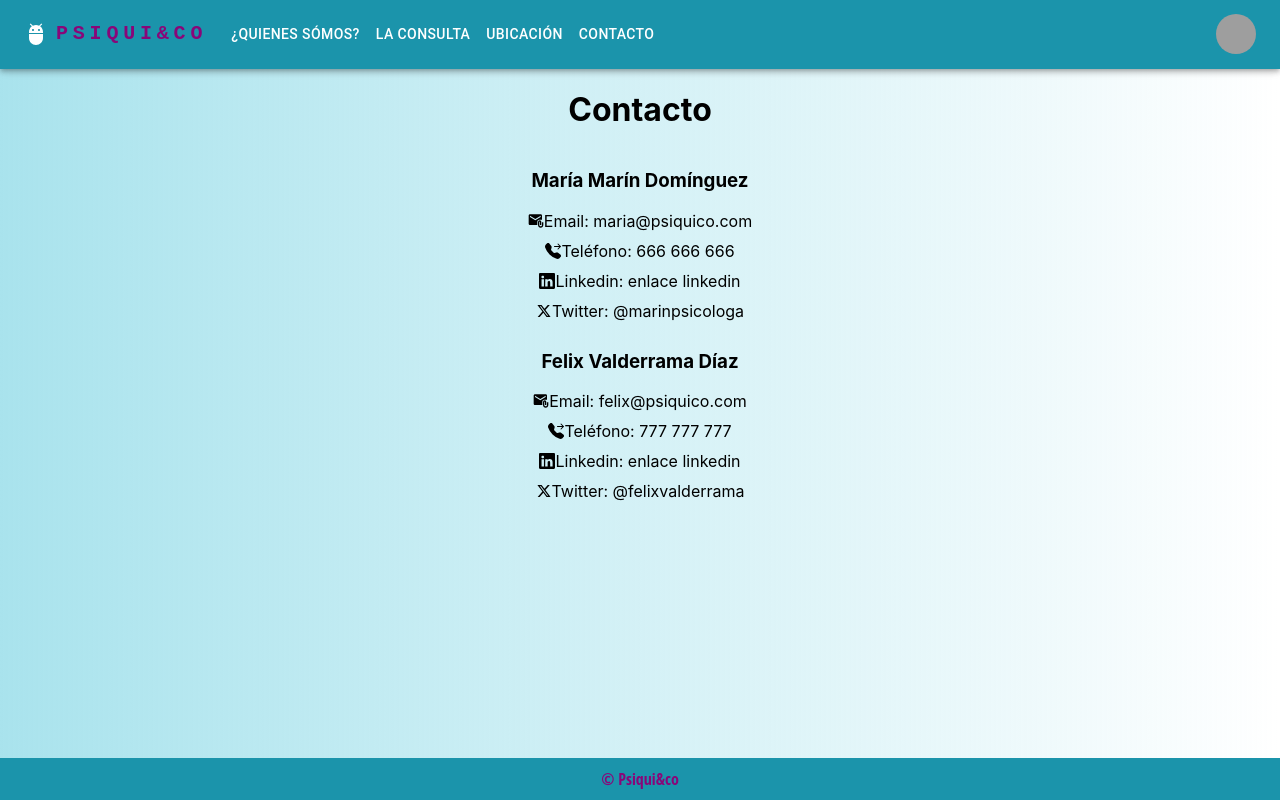
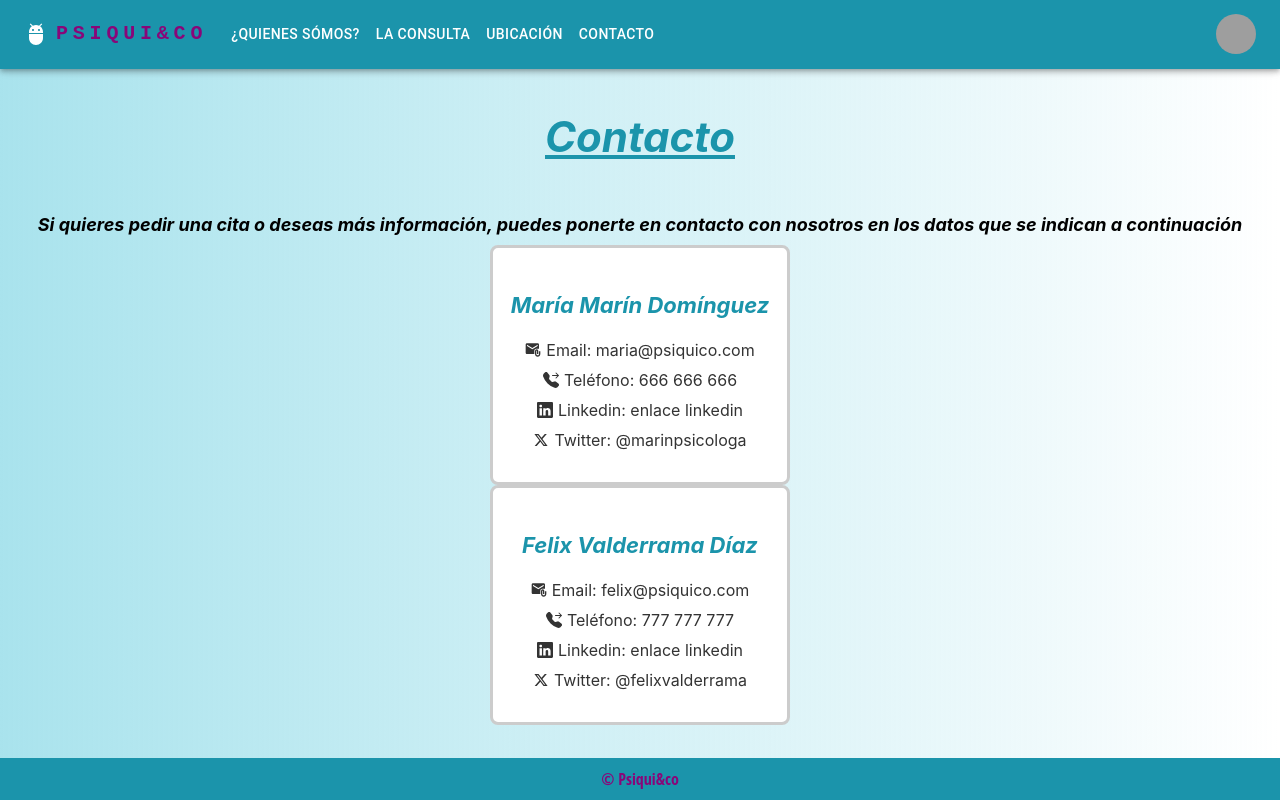
Before and after one commit to AgustinEscalanteRojo/web-psiquico, a React (Create React App) app: page /Contact in a window 1280 px wide. Built offline with nearby package versions, Linux system fonts and the light colour scheme; grey boxes are pictures that could not be loaded.

Commit message:
styles: add styles view contact

```diff
--- a/src/views/Contact/index.tsx
+++ b/src/views/Contact/index.tsx
@@ -5,15 +5,22 @@ import Footer from '../../components/Footer';
 import { RiTwitterXFill } from 'react-icons/ri';
 import { BsFillTelephoneForwardFill, BsLinkedin } from 'react-icons/bs';
 import { MdAttachEmail } from 'react-icons/md';
-import { Container, ContactInfo, Icon } from './styles';
+import { Container, ContactInfo, Title, Name, Info, StyledContainer } from './styles';
 
 const Contact: FC = () => {
   return (
     <>
       <Header />
       <Container>
-        <h1>Contacto</h1>
-        <h3>María Marín Domínguez</h3>
+        <Title>Contacto</Title>
+        <Info>
+          Si quieres pedir una cita o deseas más información, puedes ponerte en
+          contacto con nosotros en los datos que se indican a continuación
+        </Info>
+
+        <StyledContainer>
+        <Name>María Marín Domínguez</Name>
+
         <ContactInfo>
           <MdAttachEmail />
           Email: maria@psiquico.com
@@ -28,14 +35,19 @@ const Contact: FC = () => {
         <ContactInfo>
           <RiTwitterXFill /> Twitter: @marinpsicologa
         </ContactInfo>
+        </StyledContainer>
 
-        <h3>Felix Valderrama Díaz</h3>
+
+        <StyledContainer>
+        <Name>Felix Valderrama Díaz</Name>
         <ContactInfo>
-        <MdAttachEmail />
-          Email: felix@psiquico.com</ContactInfo>
+          <MdAttachEmail />
+          Email: felix@psiquico.com
+        </ContactInfo>
         <ContactInfo>
-        <BsFillTelephoneForwardFill />
-          Teléfono: 777 777 777</ContactInfo>
+          <BsFillTelephoneForwardFill />
+          Teléfono: 777 777 777
+        </ContactInfo>
         <ContactInfo>
           <BsLinkedin />
           Linkedin: enlace linkedin
@@ -44,6 +56,8 @@ const Contact: FC = () => {
           <RiTwitterXFill />
           Twitter: @felixvalderrama
         </ContactInfo>
+        </StyledContainer>
+
       </Container>
       <Background />
       <Footer />
--- a/src/views/Contact/styles.ts
+++ b/src/views/Contact/styles.ts
@@ -1,4 +1,5 @@
 import styled from 'styled-components';
+import { Container as MUIContainer } from '@mui/material';
 
 export const Container = styled.div`
   display: flex;
@@ -10,9 +11,51 @@ export const ContactInfo = styled.div`
   display: flex;
   align-items: center;
   margin-bottom: 10px;
+  svg {
+    margin-right: 5px; /* Aplica el margen a todos los iconos dentro de ContactInfo */
+  }
 `;
 
-export const Icon = styled.div`
-  margin-right: 5px;
-  /* Agrega estilos para el icono aquí */
+
+
+export const StyledContainer = styled(MUIContainer)`
+  && {
+    display: flex;
+    flex-direction: column;
+    align-items: center;
+    justify-content: center;
+    min-height: 30vh;
+    background-color: #fff;
+    padding: 5px;
+    color: #333;
+    border: 3px solid #ccc;
+    border-radius: 8px;
+    max-width: 300px; /* Ajusta el valor según tus necesidades */
+    margin: 0 auto; /* Centra el contenedor en la página */
+  }
 `;
+
+export const Title = styled.p`
+  color: #1B94AB;
+  font-weight: bold;
+  font-style: italic;
+  font-size: 42px;
+  text-decoration: underline;
+`;
+
+export const Info = styled.div`
+  display: flex;
+  flex-direction: column;
+  align-items: center;
+  font-weight: bold;
+  font-style: italic;
+  font-size: 18px;
+  margin: 10px;
+`;
+
+export const Name = styled.p`
+  color: #1B94AB;
+  font-weight: bold;
+  font-style: italic;
+  font-size: 22px;
+`;
```
